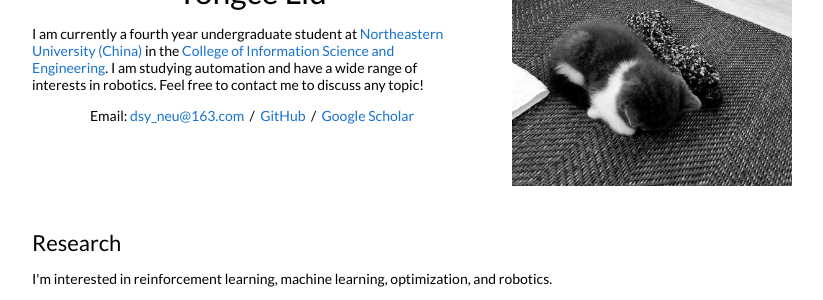
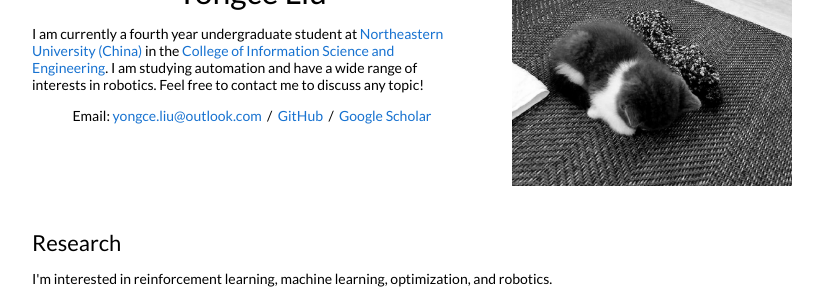
Before and after one commit to yongce-liu/yongce-liu.github.io, a Jekyll site: the page built from _posts/2023-08-28-cl2023.markdown, in a window 1280 px wide. Shown: the part 122-422 px from the top of the page, without its empty margins (228-1051 px from the left). Built offline with Jekyll 4.4.1, drawn with Linux system fonts in a browser that asks for light colours; a script that is not in the unit is left out.

Commit message:
Update default.html

```diff
--- a/_layouts/default.html
+++ b/_layouts/default.html
@@ -43,7 +43,7 @@
 
               </p>
               <p style="text-align:center">
-                Email: <a target="_blank" href="mailto:dsy_neu@163.com">dsy_neu@163.com</a> &nbsp;/&nbsp;
+                Email: <a target="_blank" href="mailto:yongce.liu@outlook.com">yongce.liu@outlook.com</a> &nbsp;/&nbsp;
                 <a target="_blank" href="https://github.com/yongce-liu">GitHub</a> &nbsp;/&nbsp;
                 <a target="_blank" href="https://scholar.google.com/">Google Scholar</a>
                 <!-- &nbsp;/&nbsp; -->
```
